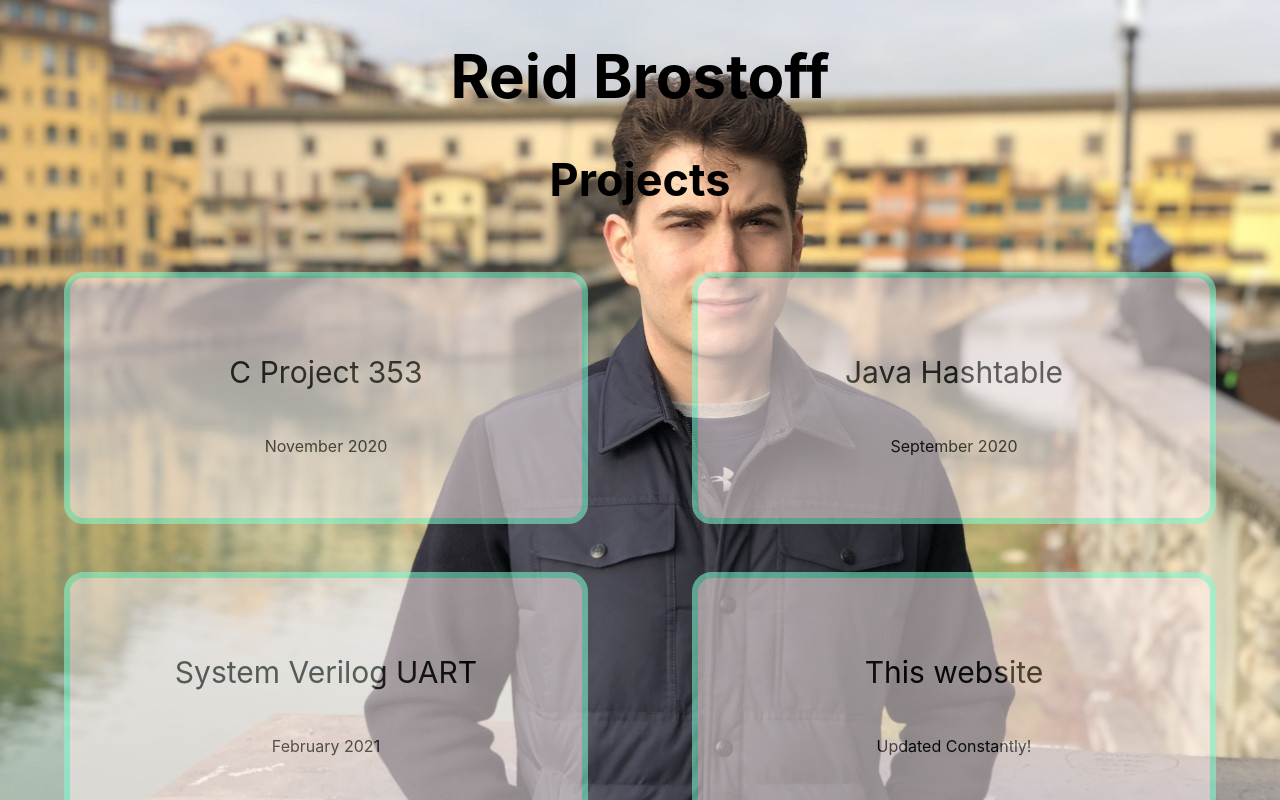
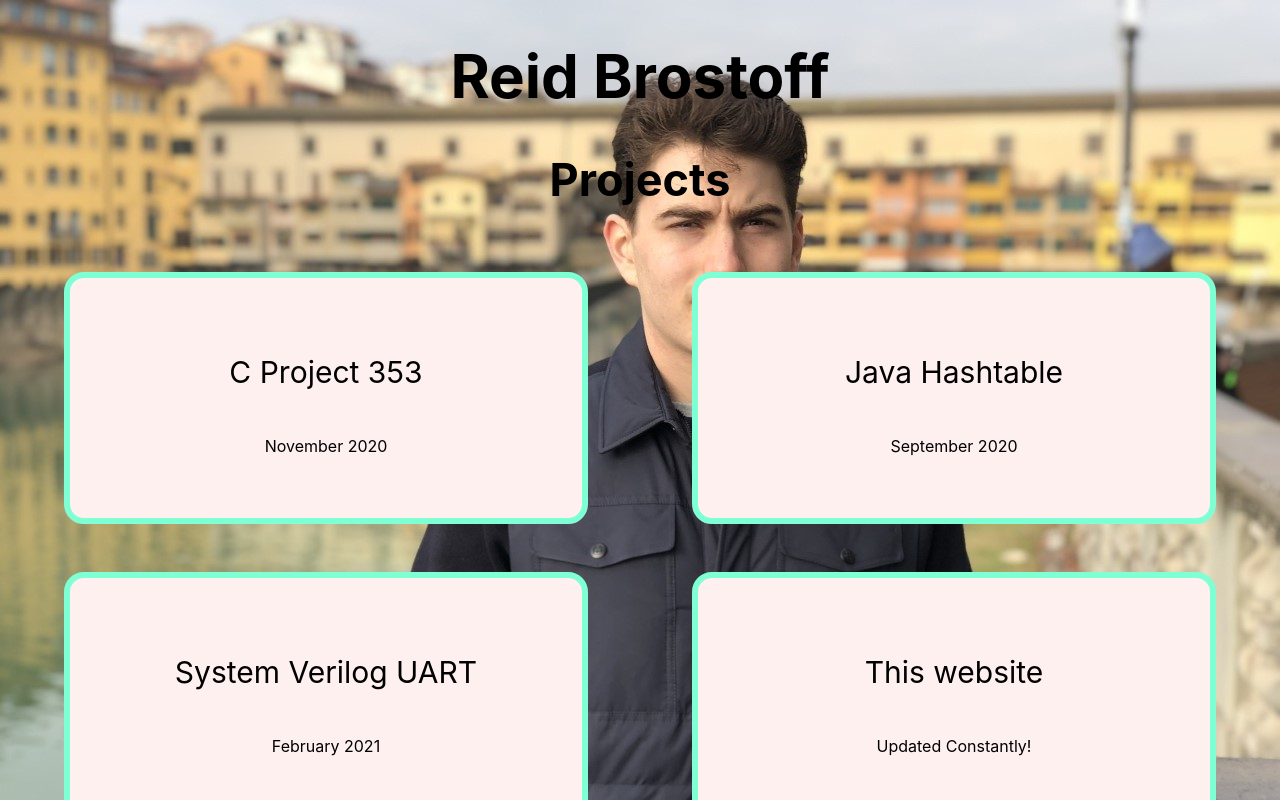
Before and after one commit to mrreider/website, a React (Create React App) app: page /Projects in a window 1280 px wide. Shown: the top 800 px of the page. Built offline with nearby package versions, Linux system fonts and the light colour scheme.

Commit message:
Css Adjustment

```diff
--- a/src/components/JobHistory/JobHistory.module.css
+++ b/src/components/JobHistory/JobHistory.module.css
@@ -41,12 +41,7 @@
     text-align: center;
     flex-basis: 30%;
     height: 75vh;
-    opacity: 95%;
     transition: .8s;
-}
-
-.projectBox:hover {
-    opacity: 100%;
 }
 
 .projectBox:nth-of-type(2){
--- a/src/components/projects/Projects.module.css
+++ b/src/components/projects/Projects.module.css
@@ -54,10 +54,6 @@
       height: 25%;
   }
 
-  .projectBox:not(:hover){
-      opacity: 55%;
-  }
-
   .projectBox p {
      transition: .6s;
   }
```
Also changed, not shown: 1 other file (tests, documents, lock files or other folders).
